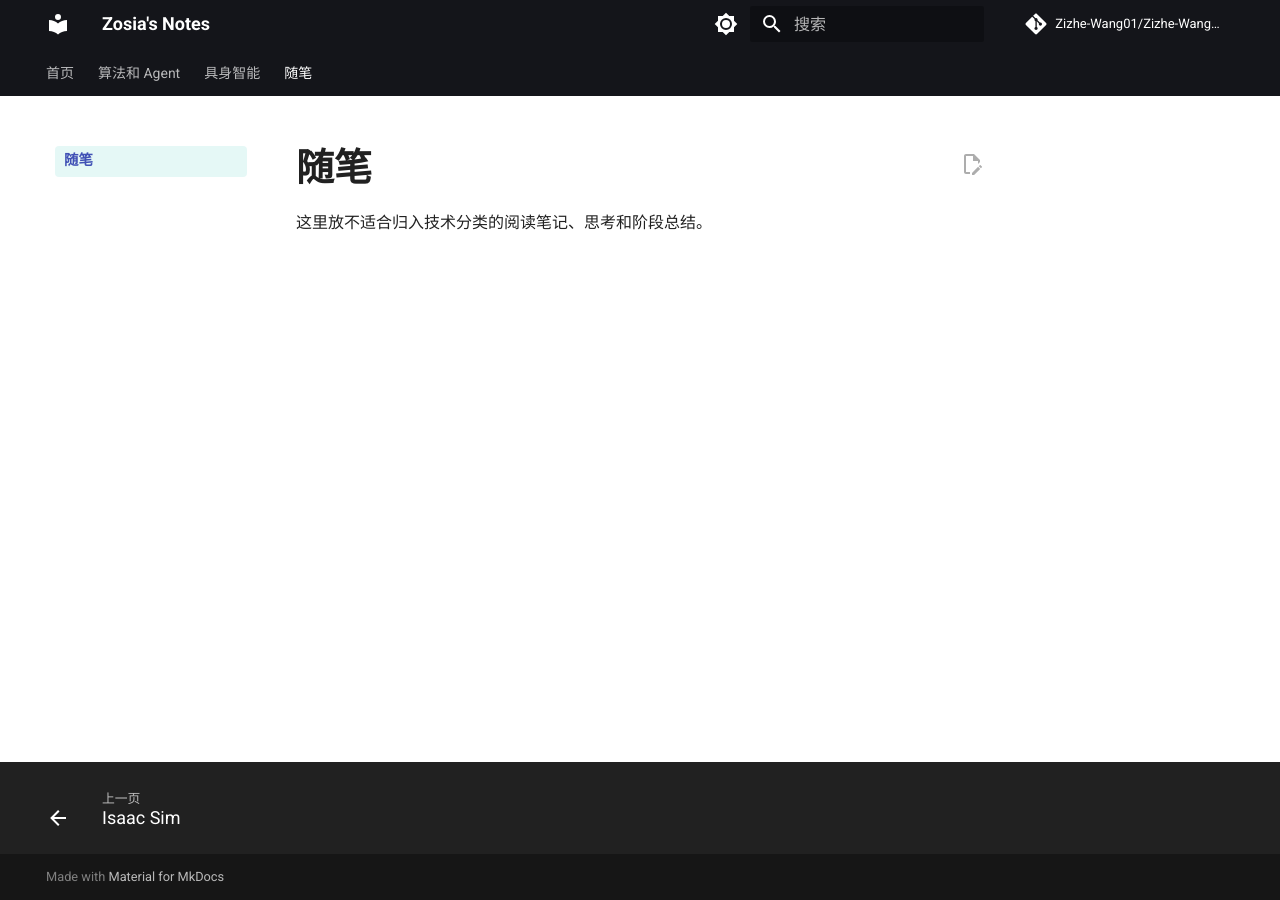
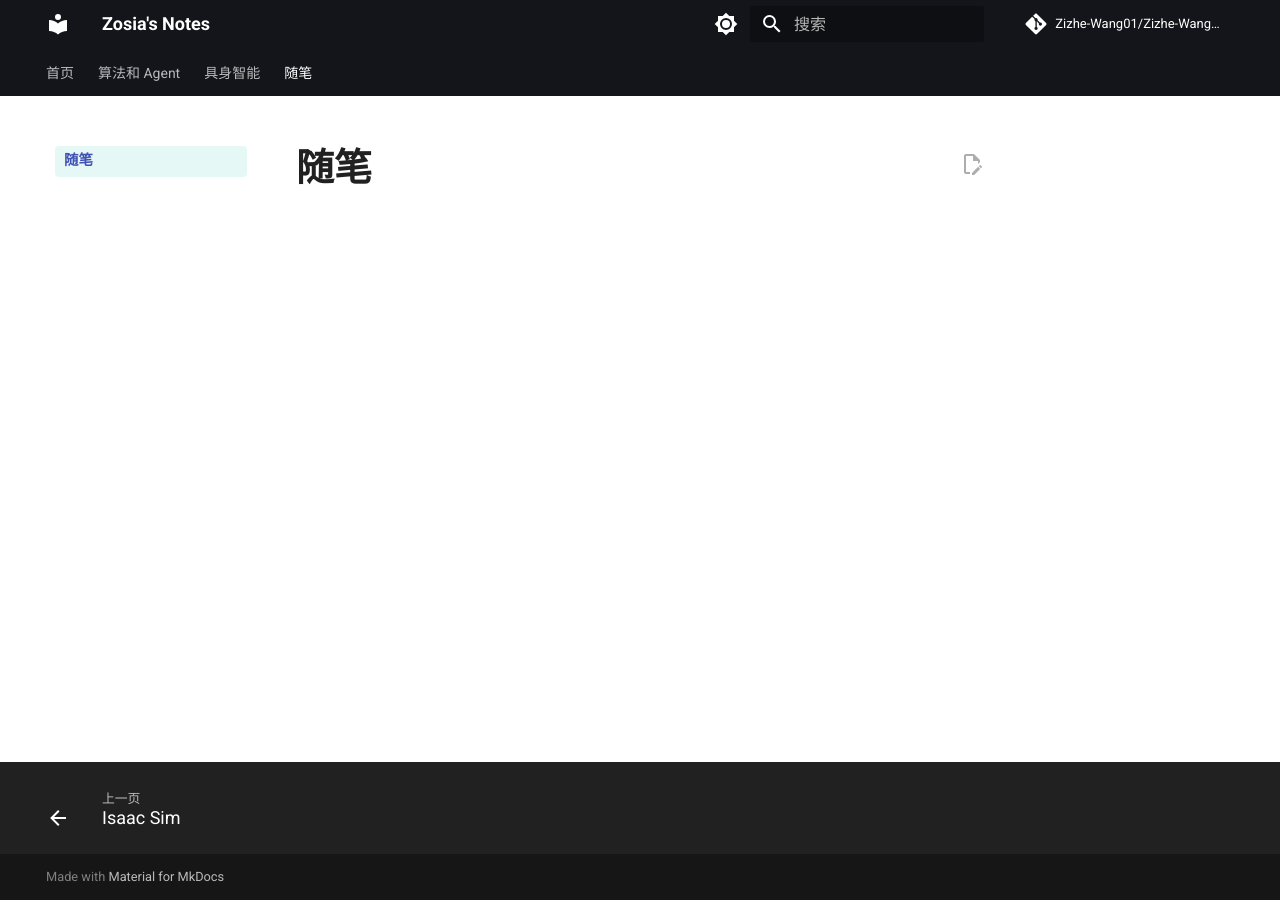
Before and after one commit to Zizhe-Wang01/Zizhe-Wang01.github.io, an MkDocs documentation site: the page built from docs/notes/index.md, in a window 1280 px wide. Built offline with MkDocs 1.6.1 and Material for MkDocs 9.7.7, drawn with Linux system fonts in a browser that asks for light colours; comment, search, counter and statistics services are not loaded.

Commit message:
Update docs/notes/index.md (via Pages CMS)

```diff
--- a/docs/notes/index.md
+++ b/docs/notes/index.md
@@ -1,3 +1 @@
 # 随笔
-
-这里放不适合归入技术分类的阅读笔记、思考和阶段总结。
```
